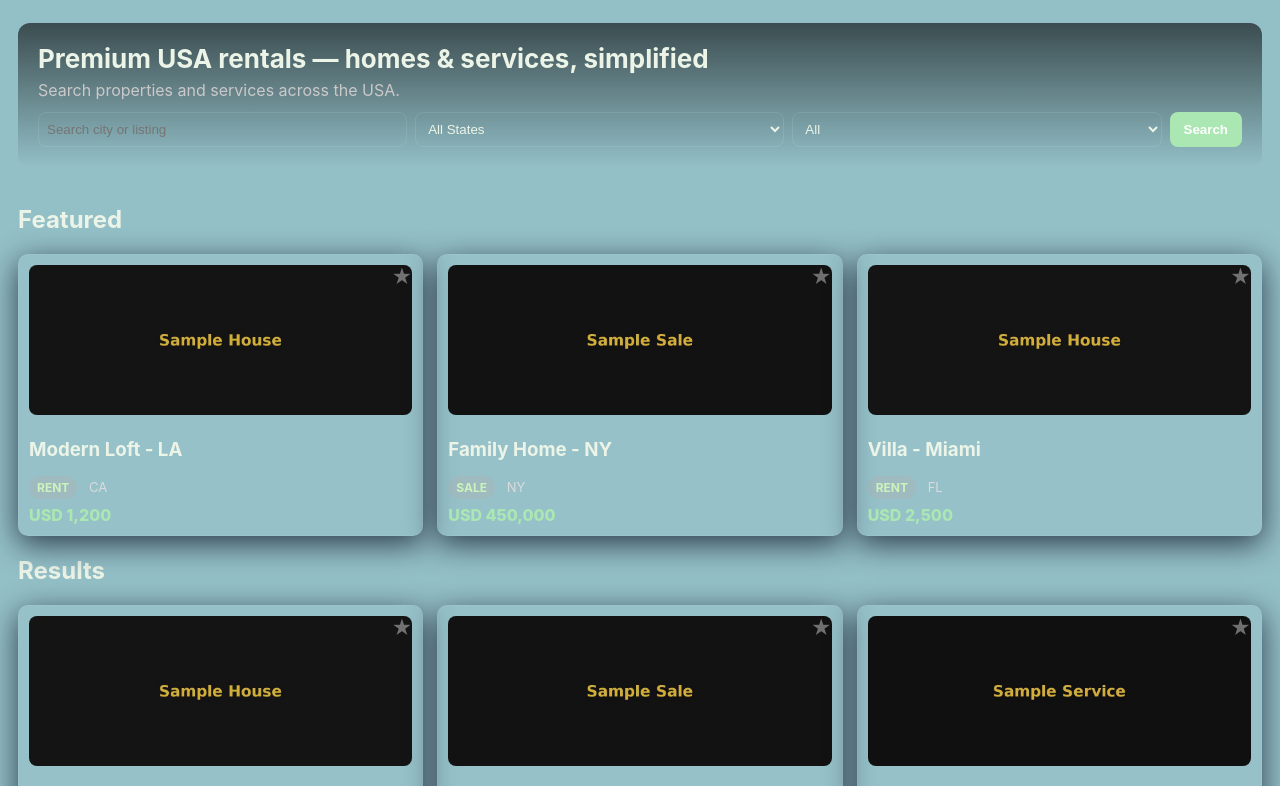
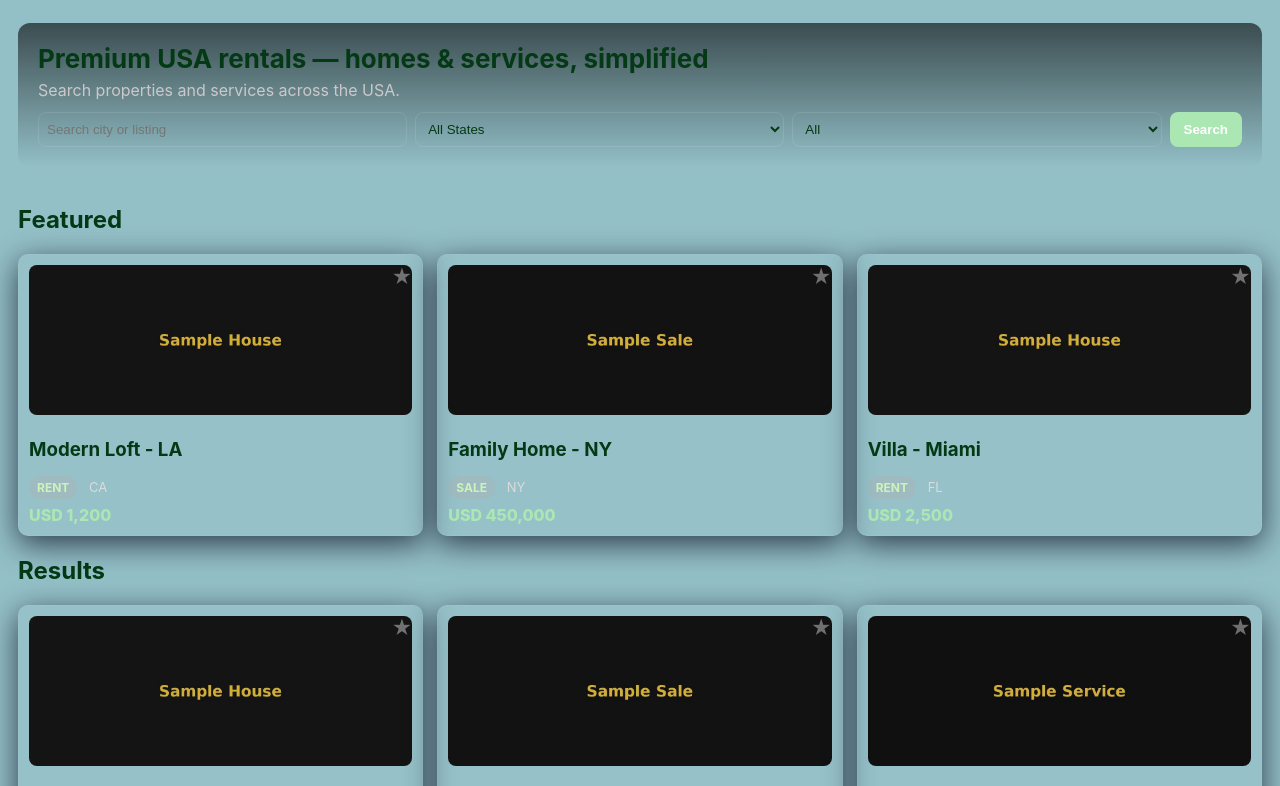
Before and after one commit to josephIA/aj-globalrent, a plain HTML site: page index.html in a window 1280 px wide. Shown: the part 99-885 px from the top of the page. Drawn offline with Linux system fonts and the light colour scheme.

Commit message:
Update index.html

```diff
--- a/index.html
+++ b/index.html
@@ -10,7 +10,7 @@
     --bg: #93BFC7 ;
     --primary: #ABE7B2 ;
     --secondary:  #CBF3BB;
-    --text:  #ECF4E8;
+    --text:  #043915;
     --muted: rgba(248, 229, 229, 0.7);
     /* --panel: #111827; */
   }
```
